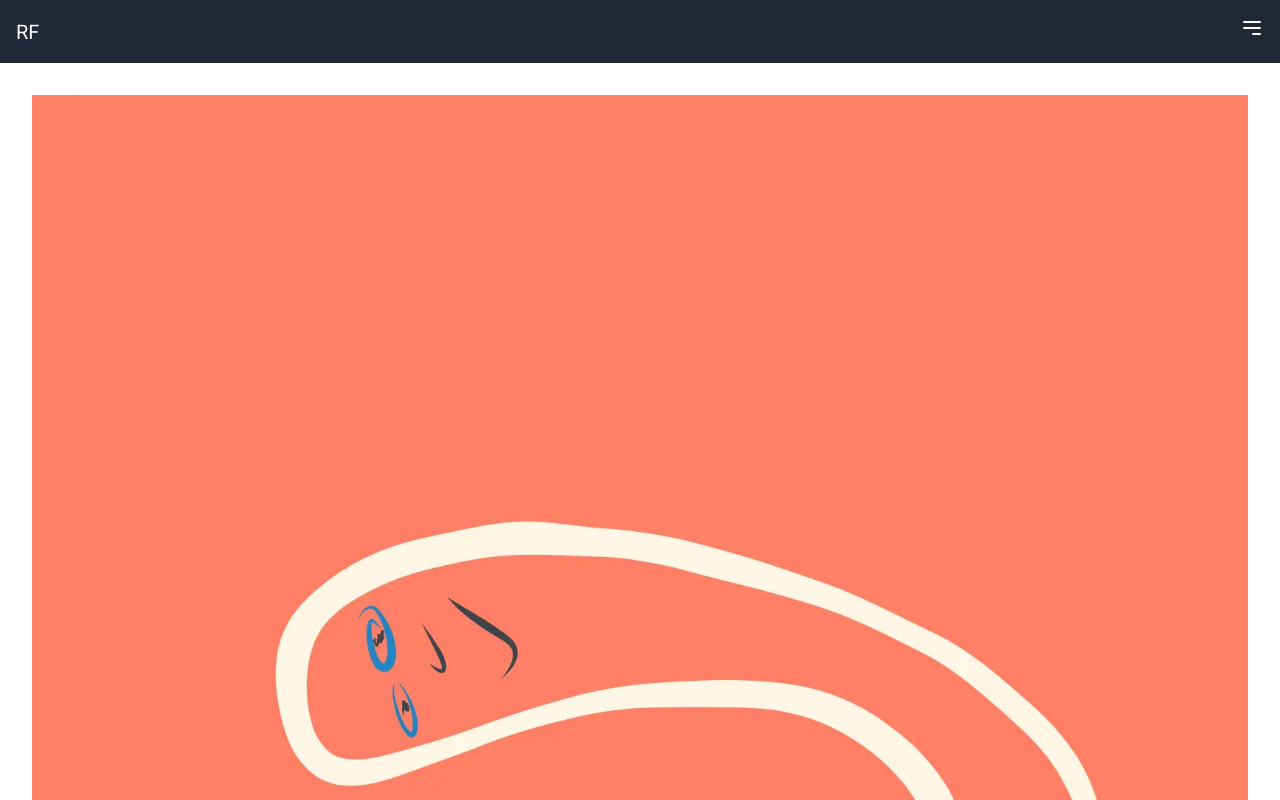
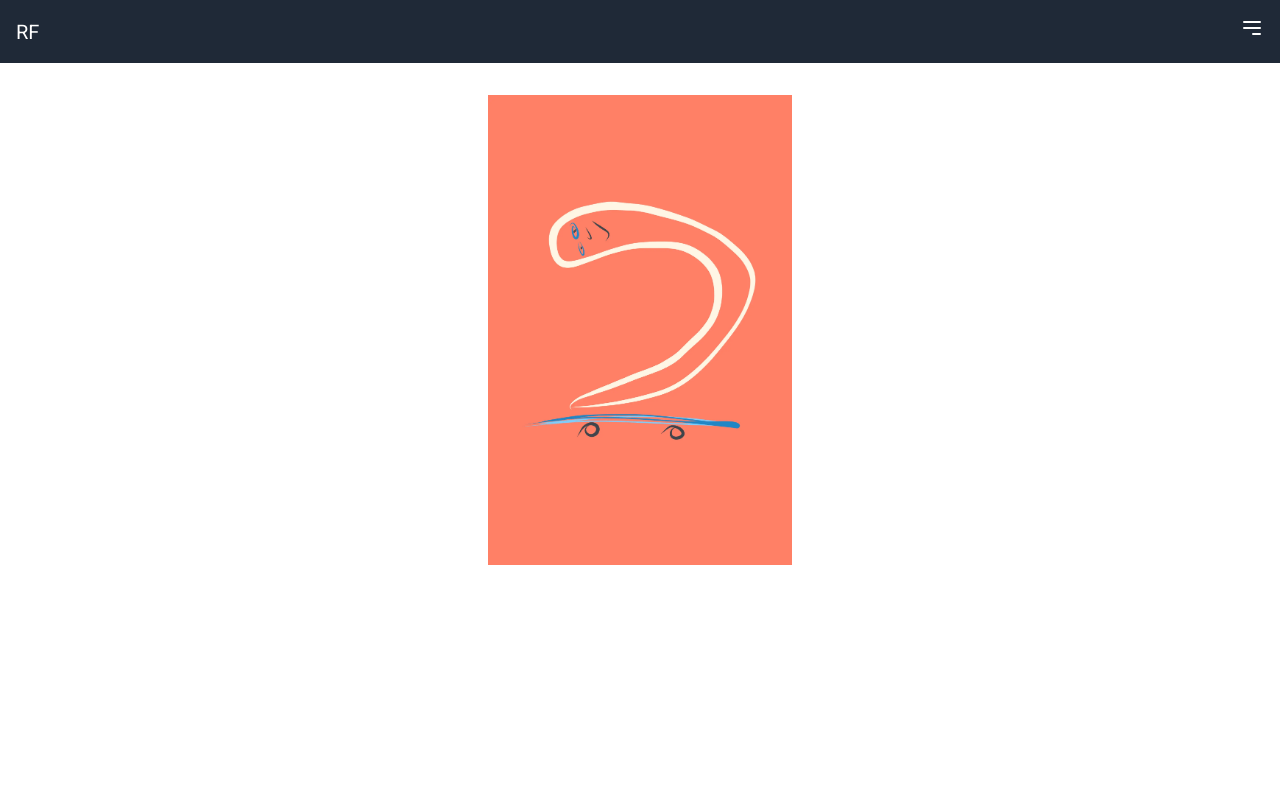
Before and after one commit to rfrederik/roddie-frederik-web, a React (Create React App) app: page / in a window 1280 px wide. Shown: the top 800 px of the page. Built offline with nearby package versions, Linux system fonts and the light colour scheme.

Commit message:
resize image on big screen

```diff
--- a/src/pages/Home.tsx
+++ b/src/pages/Home.tsx
@@ -4,7 +4,7 @@ import ugotcigs from '../assets/ugotcigs.webp';
 const Home: React.FC = () => {
   return (
     <div className="p-4">
-        <img src={ugotcigs} alt="Ugotcigs" className="mx-auto" />
+        <img src={ugotcigs} alt="Ugotcigs" className="mx-auto md:w-1/4 w-full" />
     </div>
   );
 }
```
